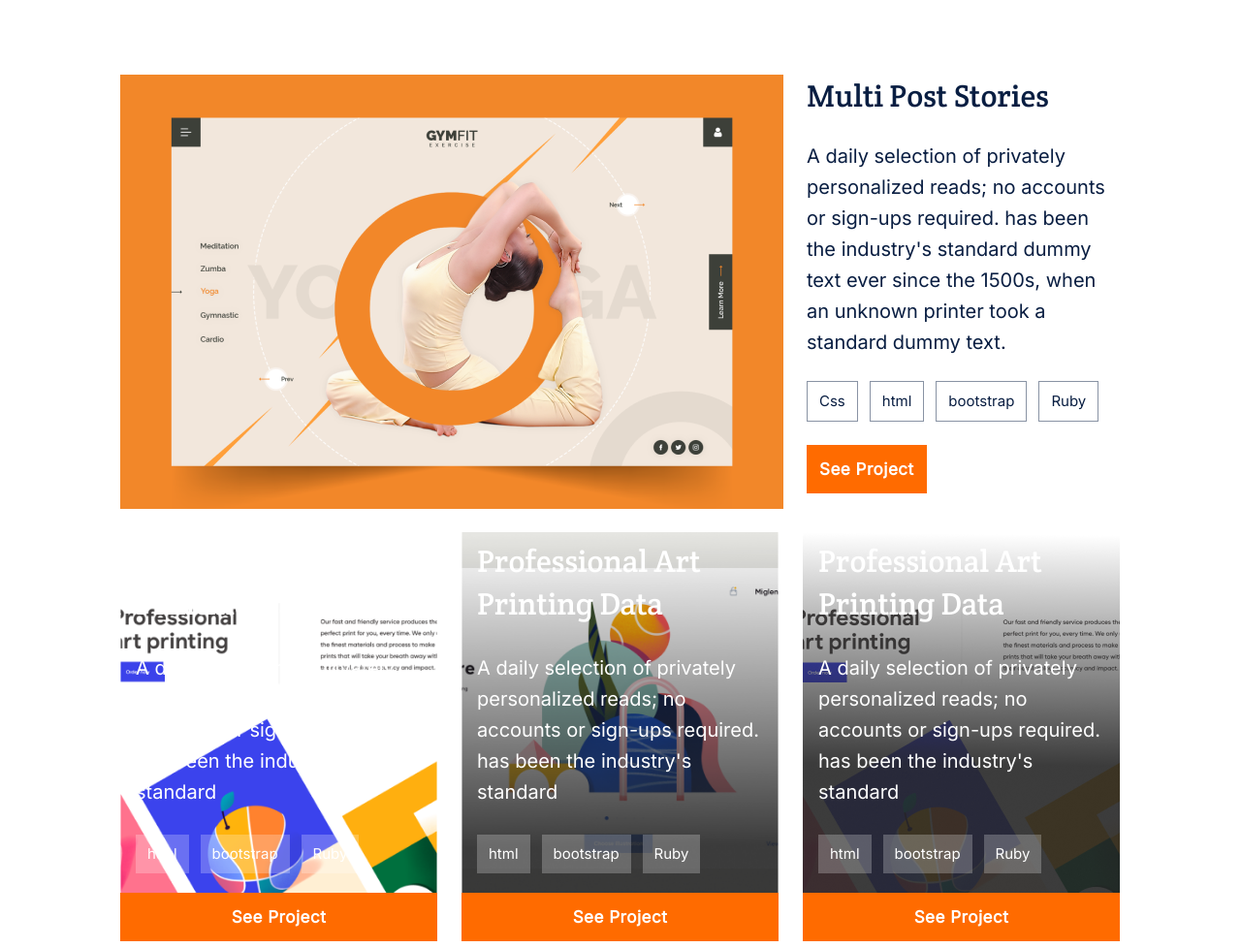
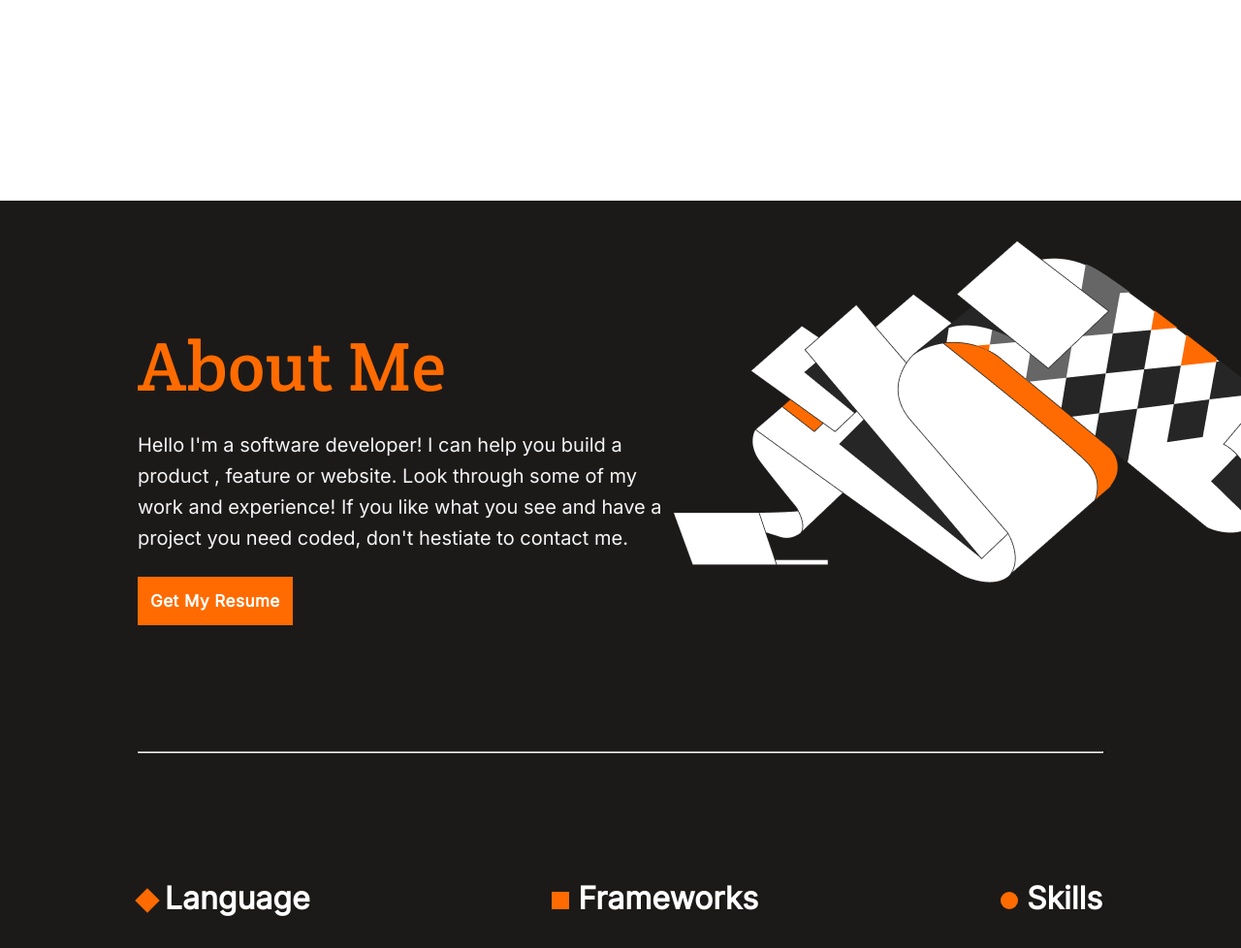
Before and after one commit to PinkMoon25/Portfolio, a plain HTML site: page index.html in a window 1280 px wide. Shown: the part 1013-1991 px from the top of the page at 97% size. Drawn offline with Linux system fonts and the light colour scheme.

Commit message:
remove projects from work section

```diff
--- a/index.html
+++ b/index.html
@@ -51,7 +51,7 @@
   <div class="works" id="portfolio">
     <h1 class="title">My Recent Works <span class="title-break"></span></h1>
     <section class="projects">
-      <article class="multi-post">
+      <!-- <article class="multi-post">
         <img src="./images/multi-post.png" alt="project image" class="project-image">
         <div class="multi-post content">
         <h1 class="post-title">Multi Post Stories</h1>
@@ -66,8 +66,8 @@
           </ul>
         <button type="button" class="article-btn">See Project</button>
         </div>
-      </article>
-      <div class="project-card one">
+      </article> -->
+      <!-- <div class="project-card one">
         <h1 class="project-title">Professional Art Printing Data</h1>
         <p class="project-description">A daily selection of privately personalized reads;
           no accounts or sign-ups required.
@@ -138,7 +138,7 @@
           <li>Ruby</li>
         </ul>
         <button type="button" class="project-btn">See Project</button>
-      </div>
+      </div> -->
     </section>
   </div>
 
```
